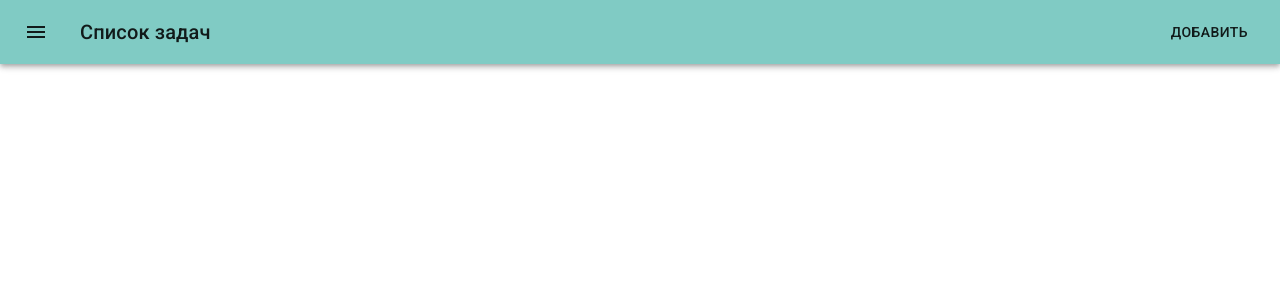
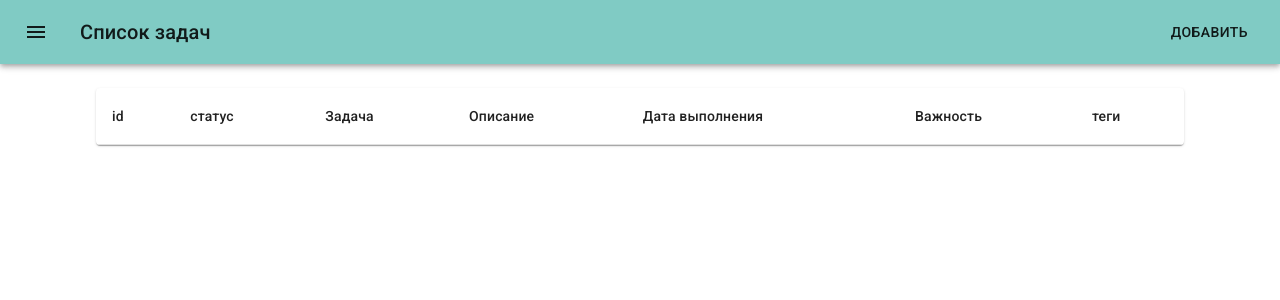
Before and after one commit to usuisora/TodosList, a React (Create React App) app: page / in a window 1280 px wide. Shown: the top 300 px of the page. Built offline with nearby package versions, Linux system fonts and the light colour scheme.

Commit message:
headers inited

```diff
--- a/src/App.js
+++ b/src/App.js
@@ -3,6 +3,8 @@ import {MyProvider} from './Provider'
 import Bar from './components/Bar/Bar'
 import { createMuiTheme,MuiThemeProvider } from '@material-ui/core/styles';
 import SideBar from './components/SideBar/SideBar';
+import TodosTable from './components/Main/TodosTable';
+
 const theme = createMuiTheme({
   palette: {
     primary: {
@@ -25,6 +27,7 @@ const theme = createMuiTheme({
         <div className="App">
           <Bar  setIsSideOpen = {setIsSideOpen}/>
           <SideBar isSideOpen= {isSideOpen} setIsSideOpen = {setIsSideOpen}/>
+          <TodosTable/>
         </div>
       </MuiThemeProvider>
     </MyProvider>
--- a/src/Provider.js
+++ b/src/Provider.js
@@ -2,6 +2,9 @@ import React,{createContext,useState} from 'react'
 
  export const MyContext =createContext();
  export function MyProvider (props){
+
+
+
 
     const [importance, setImportance] = useState([
         {id:'1',name:'Срочная важная'},
@@ -11,9 +14,11 @@ import React,{createContext,useState} from 'react'
 
     const [todos, setTodos] = useState([
         {id:1,isCompleted: true, name:'Встретится с Другом', description:'В 2 часа на проспекте.',date:new Date(2019,3,23),importance:importance[0],tegs:'#meeting'},
-        {id:1,isCompleted: true, name:'Почитать книгу', description:'Алхимик Пауло Коэльо',date:new Date(2019,3,24),importance:importance[0],tegs:'#meeting'},
-        {id:1,isCompleted: true, name:'Забрать справку', description:'Мед. осмотр в поликлинике. Кабинет 12',date:new Date(2019,3,25),importance:importance[0],tegs:'#meeting'}
+        {id:2,isCompleted: true, name:'Почитать книгу', description:'Алхимик Пауло Коэльо',date:new Date(2019,3,24),importance:importance[0],tegs:'#meeting'},
+        {id:3,isCompleted: true, name:'Забрать справку', description:'Мед. осмотр в поликлинике. Кабинет 12',date:new Date(2019,3,25),importance:importance[0],tegs:'#meeting'}
     ]);
+
+
 
 
     return(
--- /dev/null
+++ b/src/components/Main/TodosHeaders.js
@@ -0,0 +1,19 @@
+import React,{useState} from 'react'
+import TableCell from '@material-ui/core/TableCell';
+import TableHead from '@material-ui/core/TableHead';
+import TableRow from '@material-ui/core/TableRow';
+function TodosHeaders() {
+    const [headers] = useState(['id','статус',"Задача","Описание","Дата выполнения","Важность","теги"]);
+
+  return (
+    <TableHead >
+              <TableRow>
+               {headers.map((header,index)=>(
+                <TableCell key = {index} >{header}</TableCell>
+               ))}
+              </TableRow>
+            </TableHead>
+  )
+}
+
+export default TodosHeaders
--- /dev/null
+++ b/src/components/Main/TodosTable.js
@@ -0,0 +1,44 @@
+import React from 'react'
+import {Table,Paper} from '@material-ui/core';
+import { withStyles } from '@material-ui/core/styles';
+import TodosHeaders from './TodosHeaders';
+
+const styles = theme => ({
+    root: {
+      width: '85%',
+      marginTop: theme.spacing.unit * 3,
+      marginLeft: 'auto',
+      marginRight: 'auto',
+      overflowX: 'auto',
+    },
+    table: {
+      minWidth: 700,
+    }
+  });
+
+  let id = 0;
+function createData(name, calories, fat, carbs, protein) {
+  id += 1;
+  return { id, name, calories, fat, carbs, protein };
+}
+
+const rows = [
+  createData('Frozen yoghurt', 159, 6.0, 24, 4.0),
+  createData('Ice cream sandwich', 237, 9.0, 37, 4.3),
+  createData('Eclair', 262, 16.0, 24, 6.0),
+  createData('Cupcake', 305, 3.7, 67, 4.3),
+  createData('Gingerbread', 356, 16.0, 49, 3.9),
+];
+function TodosTable({classes}) {
+
+    return (
+        <Paper className={classes.root}>
+          <Table className={classes.table}>
+            <TodosHeaders/>
+
+          </Table>
+        </Paper>
+      );
+}
+
+export default withStyles(styles)(TodosTable)
```
Also changed, not shown: src/components/Main/TodosBody.js (added, +14 -0 lines).
